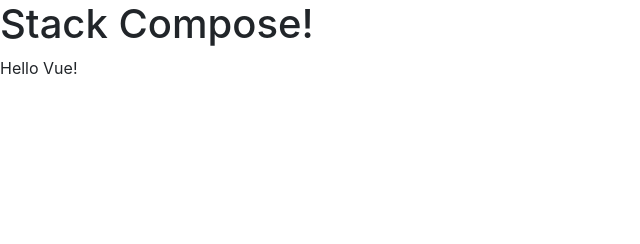
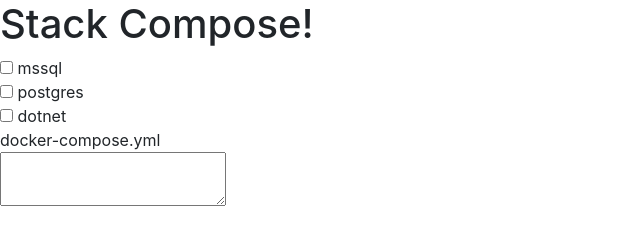
Before and after one commit to MaxHorstmann/stack-compose, a plain HTML site: page index.html in a window 1280 px wide. Shown: the whole page, without its empty margins (0-640 px from the left). Drawn offline with nearby package versions, Linux system fonts and the light colour scheme.

Commit message:
checkboxes

```diff
--- a/index.html
+++ b/index.html
@@ -11,10 +11,22 @@
     <title>stack-compose</title>
   </head>
   <body>
-    <h1>Stack Compose!</h1>
+    <div id="app">
+        <h1>Stack Compose!</h1>
 
-    <div id="app">
-        {{ message }}
+        <div>
+            <form method="GET">
+                <div v-for="component in components">
+                    <input type=checkbox>
+                    <span>{{ component.name }}</span>
+                </div>
+            </form>
+        </div>
+
+        <div>
+            <div>docker-compose.yml</div>
+            <textarea readonly>{{ dockercompose }}</textarea>
+        </div>
     </div>
 
     <!-- Optional JavaScript -->
--- a/index.js
+++ b/index.js
@@ -1,6 +1,40 @@
+var components = [
+  {
+    name : "mssql",
+    group: "Data stores (SQL)",
+    image: "microsoft/mssql-server-linux",
+    tags: ["latest"],
+    ports: ["1433:1433"],
+    environment: ["ACCEPT_EULA=Y", "MSSQL_PID=Express", "SA_PASSWORD=Password123!"],
+  },
+
+  {
+    name : "postgres",
+    group: "Data stores (SQL)",
+    image: "postgres",
+    tags: ["latest"],
+    ports: ["5432:5432"],
+    environment: ["POSTGRES_PASSWORD=Password123!"],
+  },
+
+  {
+    name : "dotnet",
+    group: "Dev/Build",
+    image: "mcr.microsoft.com/dotnet/core/sdk",
+    tags: ["latest"],
+    //ports: ["8000:80"],
+    volumes: "./src:/usr/src",
+    stdin_open: true,
+    tty: true,
+    working_dir: "/usr/src"
+  }
+
+]
+
 var app = new Vue({
   el: '#app',
   data: {
-    message: 'Hello Vue!'
+    message: 'Hello Vue!',
+    components: components
   }
 })
```
